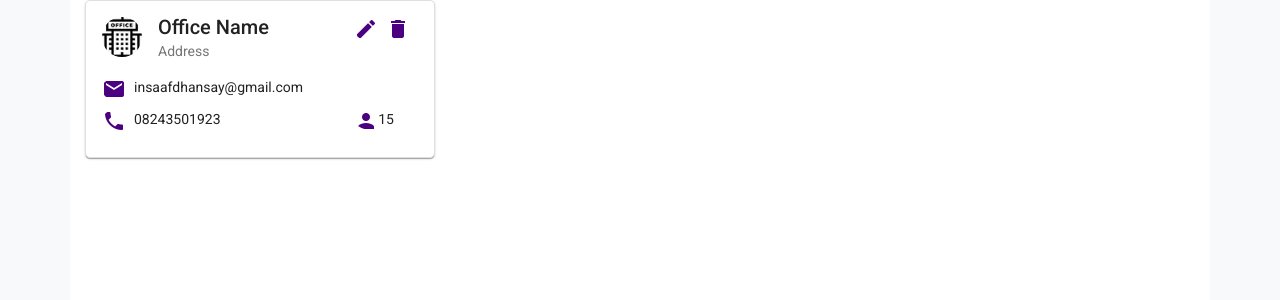
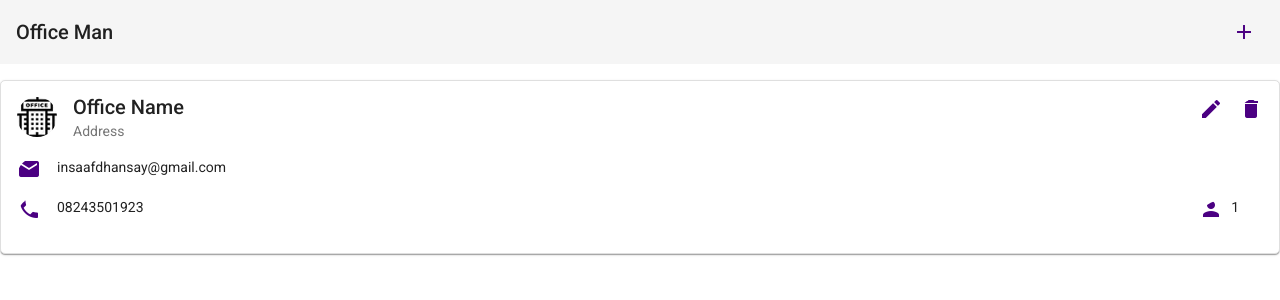
Before and after one commit to insaafdhansay/Office-Space, an Angular app: page / in a window 1280 px wide. Shown: the top 300 px of the page. Built offline with nearby package versions, Linux system fonts and the light colour scheme.

Commit message:
toolbar added

```diff
--- a/src/app/app.component.html
+++ b/src/app/app.component.html
@@ -1,5 +1,10 @@
-<div class="h-100 bg-light">
-  <div class="container h-100 bg-white">
-    <app-office-card></app-office-card>
-  </div>
+<div class="h-100 bg-white">
+
+    <mat-toolbar class="toolbar">
+      <span>Office Man</span>
+      <mat-icon class="addIcon">add</mat-icon>
+
+    </mat-toolbar>
+    <app-office-card ></app-office-card>
+
 </div>
--- a/src/app/app.component.scss
+++ b/src/app/app.component.scss
@@ -0,0 +1,10 @@
+.toolbar {
+  width: 100%;
+}
+.addIcon {
+  color: #4b0082;
+  position: absolute;
+  right: 0;
+  padding-right: 3rem;
+
+}
--- a/src/app/app.module.ts
+++ b/src/app/app.module.ts
@@ -7,6 +7,8 @@ import { BrowserAnimationsModule } from '@angular/platform-browser/animations';
 import { OfficeCardComponent } from './components/office-card/office-card.component';
 import { MatCardModule } from '@angular/material/card';
 import {MatIconModule} from '@angular/material/icon';
+import {MatToolbarModule} from '@angular/material/toolbar';
+
 
 
 
@@ -20,7 +22,8 @@ import {MatIconModule} from '@angular/material/icon';
     AppRoutingModule,
     BrowserAnimationsModule,
     MatCardModule,
-    MatIconModule
+    MatIconModule,
+    MatToolbarModule
   ],
   providers: [],
   bootstrap: [AppComponent]
--- a/src/app/components/office-card/office-card.component.html
+++ b/src/app/components/office-card/office-card.component.html
@@ -1,3 +1,4 @@
+
   <mat-card class="office-card">
     <mat-card-header>
       <img src="/assets/office.png" alt="building" mat-card-avatar />
@@ -20,7 +21,7 @@
         <p>08243501923</p>
 
         <mat-icon class="iconOccupants" mat-card-avatar>person</mat-icon>
-      <p class="numOccupants">15</p>
+        <p class="numOccupants">1</p>
       </div>
     </mat-card-content>
   </mat-card>
--- a/src/app/components/office-card/office-card.component.scss
+++ b/src/app/components/office-card/office-card.component.scss
@@ -1,8 +1,9 @@
+
 .office-card {
-    max-width: 350px;
+  width: 100;
   border: 1px solid rgb(223, 223, 223);
   border-radius: 5px;
-
+  margin-top: 1rem;;
 }
 .office-card:hover,
 .office-card:focus,
@@ -11,36 +12,28 @@
   color: rgb(78, 45, 132);
 }
 
-.icons{
-    color:#4B0082;
+.icons {
+  color: #4b0082;
   padding-right: 2rem;
-
 }
-.modify{
-position:absolute;
-right:0;
-padding-right: 1rem;
-
-
+.modify {
+  position: absolute;
+  right: 0;
 }
-.email{
+.email {
   display: flex;
 }
-.phone{
+.phone {
   display: flex;
-
 }
-.iconOccupants{
-    color:#4B0082;
-    position:absolute;
-    right:0;
+.iconOccupants {
+  color: #4b0082;
+  position: absolute;
+  right: 0;
   padding-right: 5rem;
-
 }
-.numOccupants{
-    position:absolute;
-    right:0;
-    padding-right: 2.5rem;;
-
-
+.numOccupants {
+  position: absolute;
+  right: 0;
+  padding-right: 2.5rem;
 }
```
Lines whose indentation alone changed are shown as unchanged.
